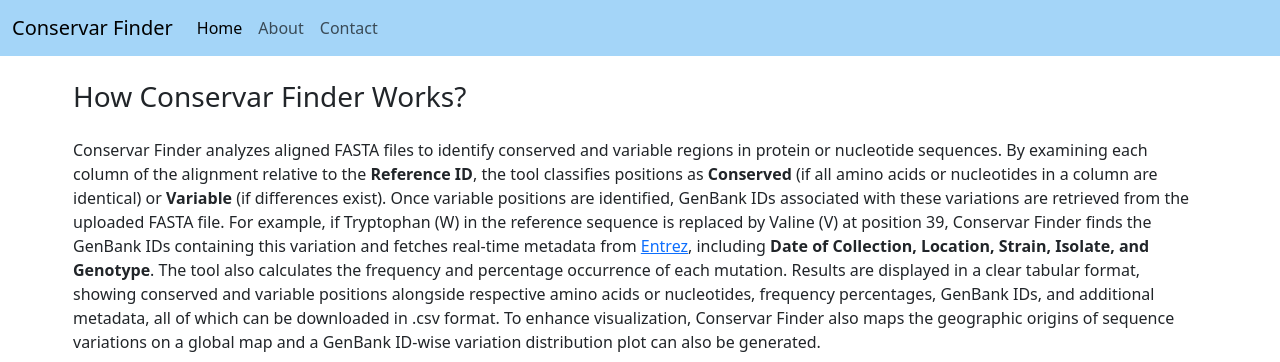
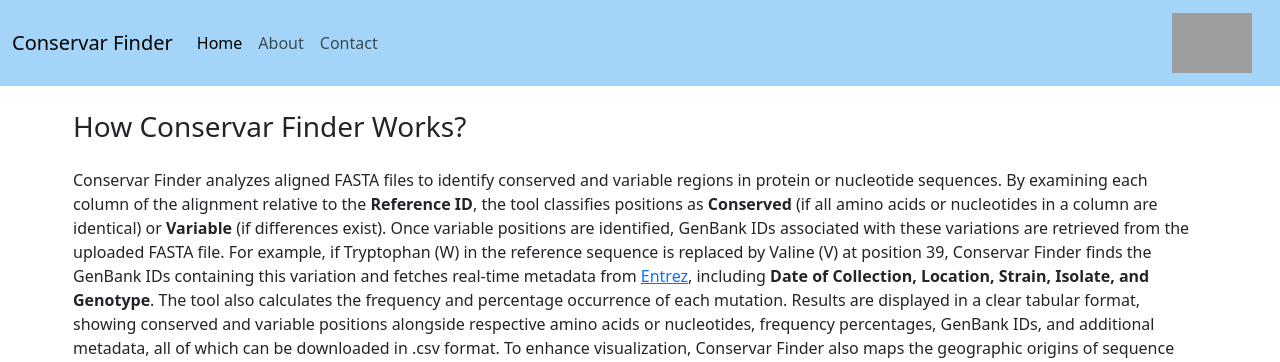
Before and after one commit to samvedk-17/Conservar-Finder, a Flask app: page /About in a window 1280 px wide. Shown: the top 362 px of the page. Run offline with Flask 3, Linux system fonts and the light colour scheme; some libraries are stand-ins or nearby versions; grey boxes are pictures that could not be loaded.

Commit message:
base.html

```diff
--- a/templates/base.html
+++ b/templates/base.html
@@ -3,6 +3,7 @@
 <head>
     <meta charset="utf-8">
     <meta name="viewport" content="width=device-width, initial-scale=1">
+    <link rel="icon" type="image/png" href="{{ url_for('static', filename='logo-2.png') }}">
     <title>{% block title %}Conservar Finder{% endblock %}</title>
     <link href="https://cdn.jsdelivr.net/npm/bootstrap@5.3.3/dist/css/bootstrap.min.css" rel="stylesheet" integrity="sha384-QWTKZyjpPEjISv5WaRU9OFeRpok6YctnYmDr5pNlyT2bRjXh0JMhjY6hW+ALEwIH" crossorigin="anonymous">
 </head>
@@ -27,12 +28,15 @@
               </li>
 
             </ul>
-
+            <a class="navbar-brand ms-auto" href="/">
+            <img src="{{ url_for('static', filename='logo-2.png') }}" alt="Conservar Finder Logo" height="60">
+            </a>
           </div>
         </div>
       </nav>
     {% block body %}
 
     {% endblock body %}
+    <script src="https://cdn.jsdelivr.net/npm/bootstrap@5.3.3/dist/js/bootstrap.bundle.min.js" integrity="sha384-YvpcrYf0tY3lHB60NNkmXc5s9fDVZLESaAA55NDzOxhy9GkcIdslK1eN7N6jIeHz" crossorigin="anonymous"></script>
 </body>
 </html>
```
